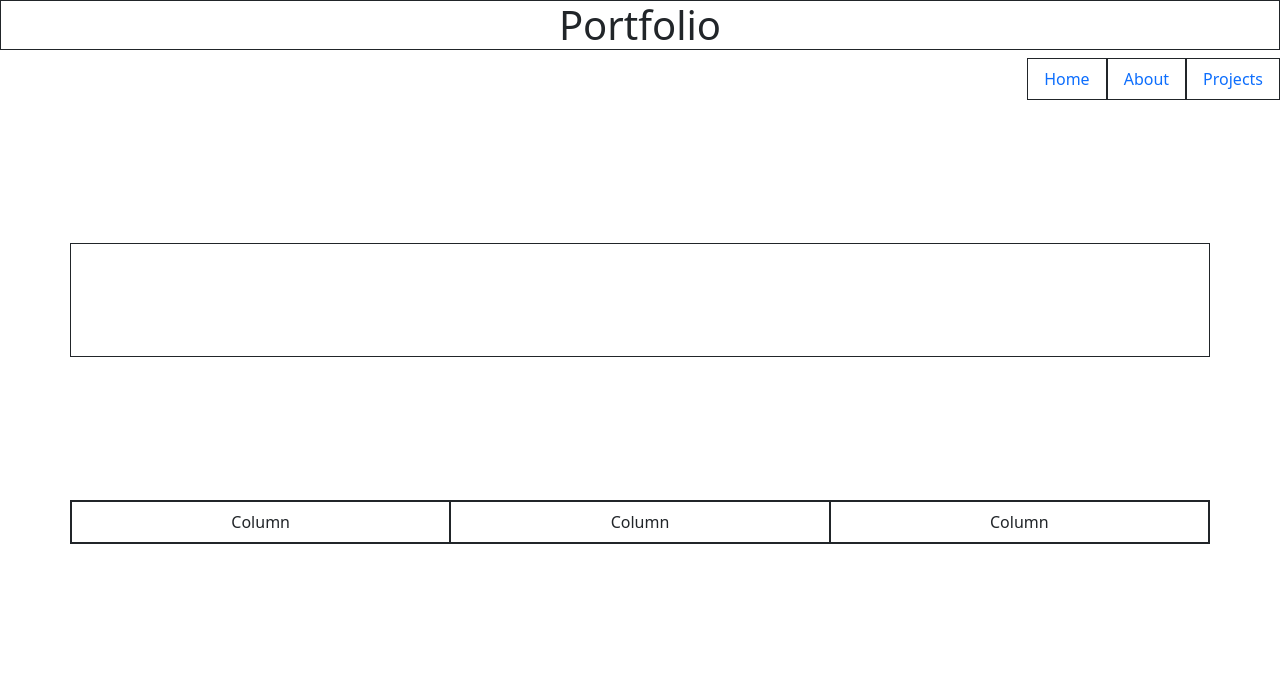
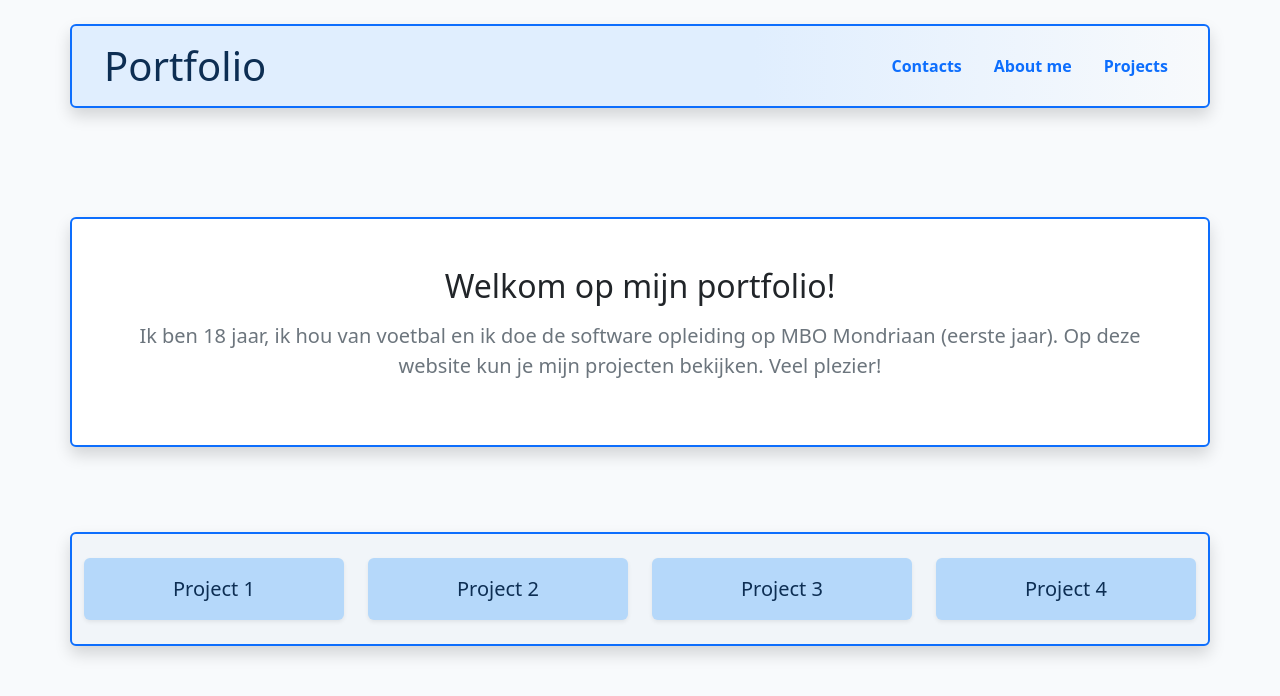
Before and after one commit to Nasreddine887/nasreddine887.github.io, a plain HTML site: page index.html in a window 1280 px wide. Drawn offline with nearby package versions, Linux system fonts and the light colour scheme.

Commit message:
homepage finished

```diff
--- a/index.html
+++ b/index.html
@@ -7,43 +7,87 @@
       rel="stylesheet"
       href="https://cdn.jsdelivr.net/npm/bootstrap@5.3.6/dist/css/bootstrap.min.css"
     />
-    <title>Document</title>
+    <title>Portfolio</title>
+    <style>
+      body {
+        background-color: #f8fafc; /* heel lichtgrijs/offwhite */
+      }
+      .header-bg {
+        background: linear-gradient(90deg, #e0eefe 60%, #f8fafc 100%);
+        color: #0d2e53;
+      }
+      .project-section {
+        background-color: #f1f5f9;
+      }
+      .btn-project {
+        background-color: #b5d8fa;
+        color: #0d2e53;
+        border: none;
+        transition: background 0.2s, color 0.2s;
+      }
+      .btn-project:hover,
+      .btn-project:focus {
+        background-color: #7fc6f7;
+        color: #fff;
+      }
+      .nav-link {
+        transition: background 0.2s, color 0.2s;
+        border-radius: 0.5rem;
+      }
+      .nav-link:hover, .nav-link:focus {
+        background-color: #b5d8fa;
+        color: #0d2e53 !important;
+        text-decoration: none;
+      }
+    </style>
   </head>
   <body>
-    <h1 class="border text-center border-dark">Portfolio</h1>
-    <nav class="nav w-100 justify-content-end">
-      <a class="nav-link border border-dark" href="index.html">Home</a>
-      <a class="nav-link border border-dark" href="about-me.html">About</a>
-      <a class="nav-link border border-dark" href="projects.html">Projects</a>
-    </nav>
+    <div
+      class="container header-bg d-flex justify-content-between align-items-center border border-2 border-primary shadow rounded mt-4 mb-4 py-2 px-4"
+    >
+      <h1 class="text-center m-0 p-2">Portfolio</h1>
+      <nav class="nav">
+        <a class="nav-link text-primary fw-semibold" href="index.html">Contacts</a>
+        <a class="nav-link text-primary fw-semibold" href="about-me.html">About me</a>
+        <a class="nav-link text-primary fw-semibold" href="projects.html">Projects</a>
+      </nav>
+    </div>
 
     <div
       class="d-flex justify-content-center align-items-center"
       style="height: 50vh"
     >
-      <div class="container text-center border p-5 border-dark">
-        <h2></h2>
-        <p></p>
+      <div class="container text-center border border-2 border-primary rounded shadow p-5 bg-white">
+        <h2 class="mb-3">Welkom op mijn portfolio!</h2>
+        <p class="fs-5 text-secondary">
+          Ik ben 18 jaar, ik hou van voetbal en ik doe de software opleiding op
+          MBO Mondriaan (eerste jaar). Op deze website kun je mijn projecten
+          bekijken. Veel plezier!
+        </p>
       </div>
     </div>
 
-    <div style="grid-template-columns: 1fr;" class="container text-center border border-dark d-grid gap-3">
-  <div class="row">
-    <div class="col border border-dark p-2">
-      Column
+    <div
+      class="container project-section text-center border border-2 border-primary rounded shadow py-4 mb-5"
+    >
+      <div class="row g-4">
+        <div class="col-md-3">
+          <a href="projects.html" class="btn btn-project w-100 py-3 rounded shadow-sm fs-5">Project 1</a>
+        </div>
+        <div class="col-md-3">
+          <a href="projects.html" class="btn btn-project w-100 py-3 rounded shadow-sm fs-5">Project 2</a>
+        </div>
+        <div class="col-md-3">
+          <a href="projects.html" class="btn btn-project w-100 py-3 rounded shadow-sm fs-5">Project 3</a>
+        </div>
+        <div class="col-md-3">
+          <a href="projects.html" class="btn btn-project w-100 py-3 rounded shadow-sm fs-5">Project 4</a>
+        </div>
+      </div>
     </div>
-    <div class="col border border-dark p-2">
-      Column
-    </div>
-    <div class="col border border-dark p-2">
-      Column
-    </div>
-  </div>
-</div>
 
     <script
       src="https://cdn.jsdelivr.net/npm/bootstrap@5.3.6/dist/js/bootstrap.bundle.min.js"
-      integrity="sha384-j1CDi7MgGQ12Z7Qab0qlWQ/Qqz24Gc6BM0thvEMVjHnfYGF0rmFCozFSxQBxwHKO"
       crossorigin="anonymous"
     ></script>
   </body>
```
